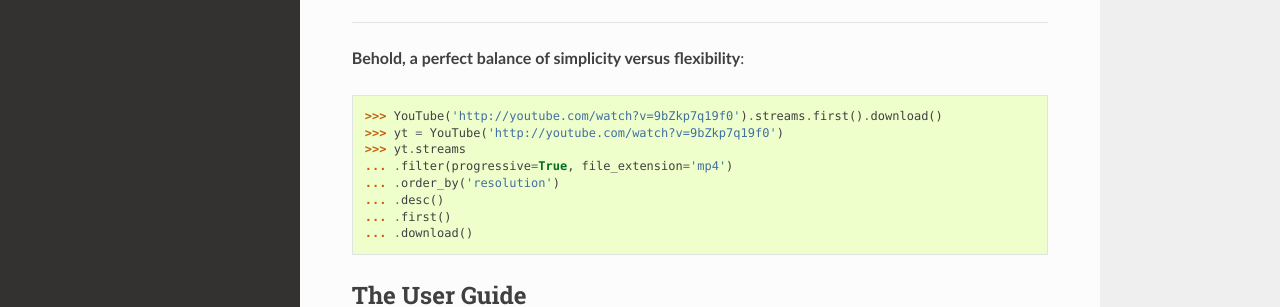
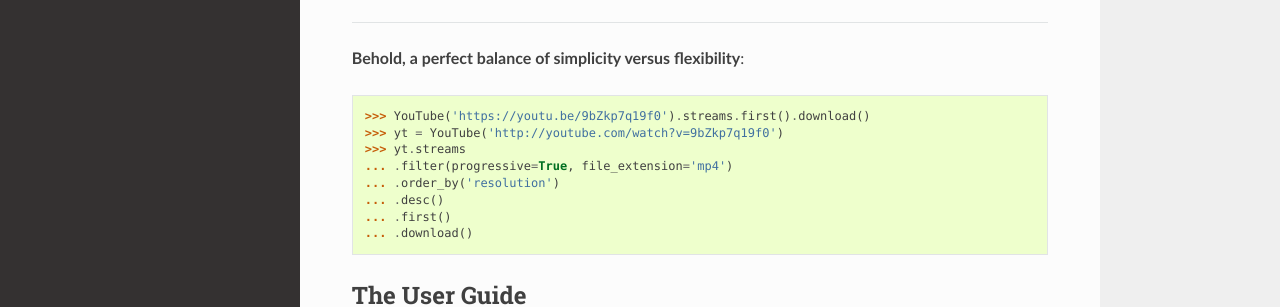
Before and after one commit to pytube/pytube, a Sphinx documentation site: the page built from docs/index.rst, in a window 1280 px wide and 900 px high. Shown: the part 302-609 px from the top of the window. Built offline with Sphinx 7.4.7 and the Read the Docs theme 2.0.0, drawn with Linux system fonts in a browser that asks for light colours; some of the changed lines change nothing that is shown.

Commit message:
doc updates

```diff
--- a/docs/index.rst
+++ b/docs/index.rst
@@ -33,7 +33,7 @@
 
 **Behold, a perfect balance of simplicity versus flexibility**::
 
-    >>> YouTube('http://youtube.com/watch?v=9bZkp7q19f0').streams.first().download()
+    >>> YouTube('https://youtu.be/9bZkp7q19f0').streams.first().download()
     >>> yt = YouTube('http://youtube.com/watch?v=9bZkp7q19f0')
     >>> yt.streams
     ... .filter(progressive=True, file_extension='mp4')
```
